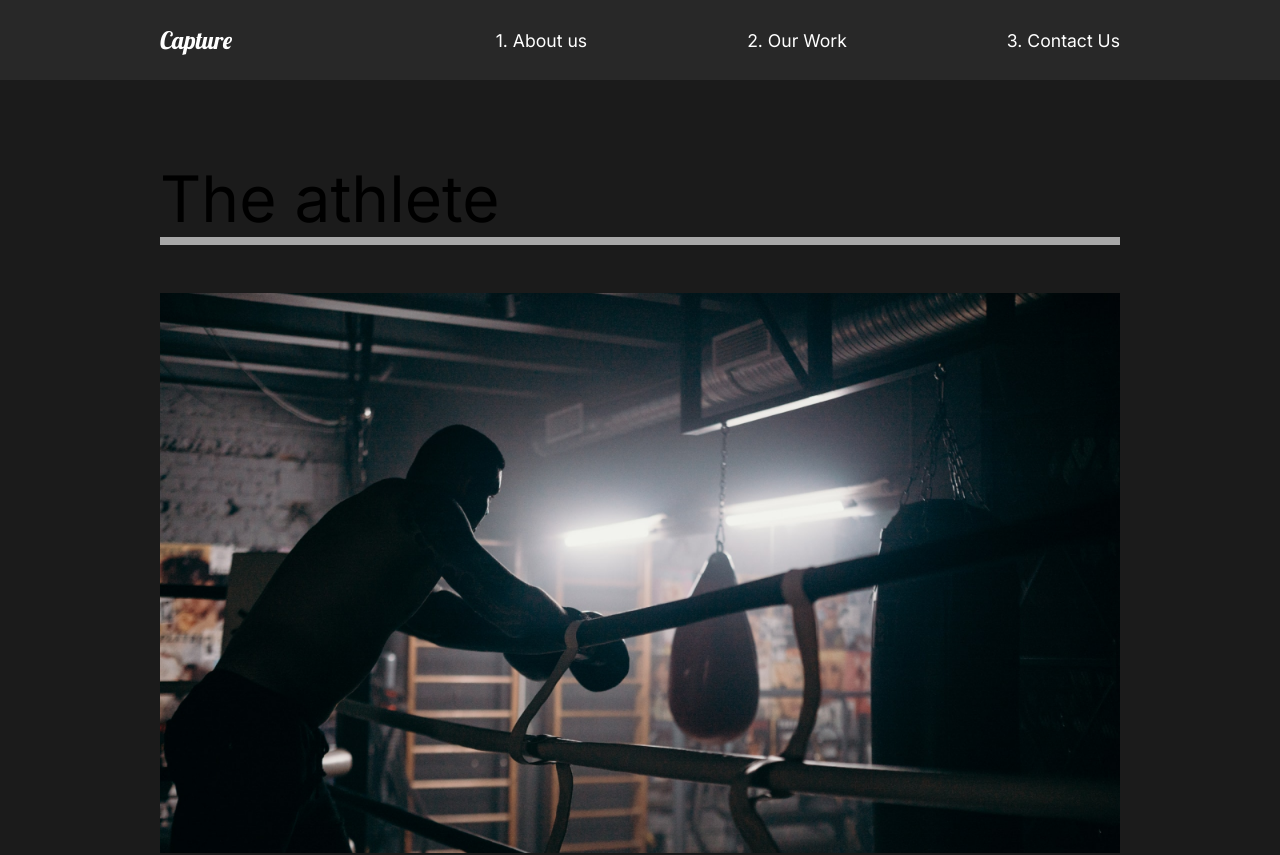
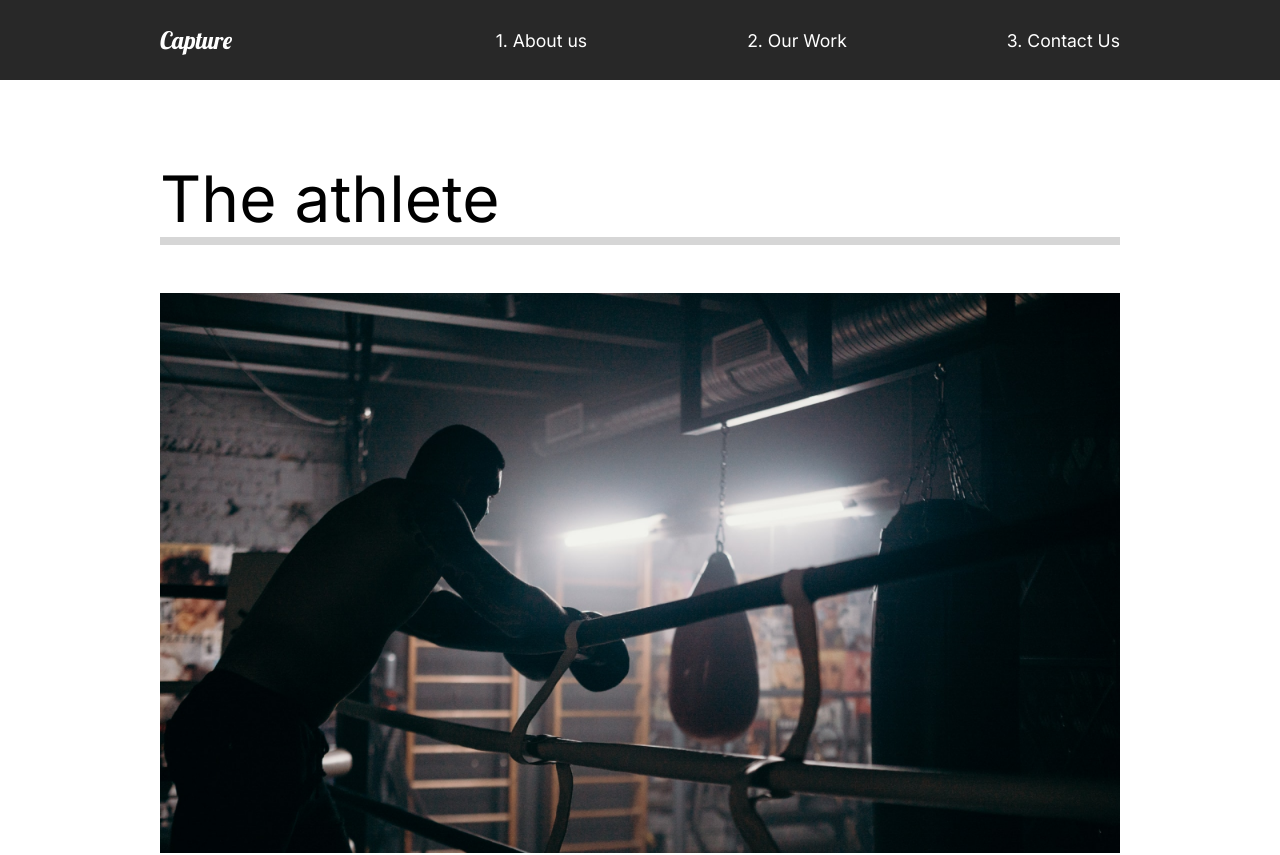
Before and after one commit to AvellaJB/tuto-capture-annotation, a React (Create React App) app: page /work in a window 1280 px wide. Shown: the top 855 px of the page. Built offline with nearby package versions, Linux system fonts and the light colour scheme.

Commit message:
Ajout des page transition

```diff
--- a/src/App.js
+++ b/src/App.js
@@ -10,9 +10,15 @@ import GlobalStyle from "./components/GlobalStyle";
 import Nav from "./components/Nav";
 
 //Import Router
-import { Switch, Route } from "react-router-dom";
+import { Switch, Route, useLocation } from "react-router-dom";
+
+//Animation
+import { AnimatePresence } from "framer-motion";
 
 function App() {
+  //Frame motion a besoin d'une cle pour fonctionner, on importe donc useLocation qui contient une clef par page.
+  const location = useLocation();
+
   return (
     <div className="App">
       {/* Ici on importe notre composant Global Stlyle qui viens appliquer le style global à la page.*/}
@@ -25,7 +31,14 @@ function App() {
       c'est pratique parce que Route va chercher une approximation de notre lien.
       Après avoir ajouté le exact, quand on va sur http://localhost:3000/work, j'ai que work qui est render
       */}
-      <Switch>
+      {/*On ajoute animate presence qui wrap notre switch pour utiliser l'exit dans framer et qu'on puisse
+      donner à framer la position dans laquelle on est pour savoir quand appliquer l'exit anim
+      exitBeforeEnter permet d'appliquer d'attendre que l'anim exit soit fini pour passer à l'anim de la page suivante
+      sinon les deux startent en même temps. */}
+      <AnimatePresence exitBeforeEnter>
+        {/*On ajoute dans le switch la location et la clef pour framer
+         */}
+        <Switch location={location} key={location.pathname}>
           <Route path="/" exact>
             <AboutUs />
           </Route>
@@ -41,6 +54,7 @@ function App() {
             <ContactUs />
           </Route>
         </Switch>
+      </AnimatePresence>
     </div>
   );
 }
--- /dev/null
+++ b/src/animation.js
@@ -0,0 +1,20 @@
+export const pageAnimation = {
+  hidden: {
+    opacity: 0,
+    y: 300,
+  },
+  show: {
+    opacity: 1,
+    y: 0,
+    transition: {
+      duration: 1,
+    },
+  },
+  exit: {
+    opacity: 0,
+    y: 300,
+    transition: {
+      duration: 1,
+    },
+  },
+};
--- a/src/pages/AboutUs.js
+++ b/src/pages/AboutUs.js
@@ -6,13 +6,22 @@ import AboutSection from "../components/AboutSection";
 import ServicesSection from "../components/ServicesSection";
 import FaqSection from "../components/FaqSection";
 
+//import animation
+import { motion } from "framer-motion";
+import { pageAnimation } from "../animation";
+
 const AboutUs = () => {
   return (
-    <>
+    <motion.div
+      variants={pageAnimation}
+      initial="hidden"
+      animate="show"
+      exit="exit"
+    >
       <AboutSection />
       <ServicesSection />
       <FaqSection />
-    </>
+    </motion.div>
   );
 };
 
--- a/src/pages/ContactUs.js
+++ b/src/pages/ContactUs.js
@@ -1,10 +1,19 @@
 import React from "react";
+
+//import animation
+import { motion } from "framer-motion";
+import { pageAnimation } from "../animation";
 
 const ContactUs = () => {
   return (
-    <div>
+    <motion.div
+      variants={pageAnimation}
+      initial="hidden"
+      animate="show"
+      exit="exit"
+    >
       <h1>Contact Us</h1>
-    </div>
+    </motion.div>
   );
 };
 
--- a/src/pages/MovieDetail.js
+++ b/src/pages/MovieDetail.js
@@ -2,6 +2,9 @@ import React, { useState, useEffect } from "react";
 import styled from "styled-components";
 import { useHistory } from "react-router-dom";
 import { MovieState } from "../movieState";
+//import animation
+import { motion } from "framer-motion";
+import { pageAnimation } from "../animation";
 
 /*Comment faire le content dynamique?
 
@@ -38,7 +41,12 @@ On invoque la fonction useHistory*/
   return (
     <>
       {movie && (
-        <Details>
+        <Details
+          variants={pageAnimation}
+          initial="hidden"
+          animate="show"
+          exit="exit"
+        >
           <Headline>
             <h2>{movie.title}</h2>
             <img src={movie.mainImg} alt="" />
@@ -61,7 +69,7 @@ On invoque la fonction useHistory*/
   );
 };
 
-const Details = styled.div`
+const Details = styled(motion.div)`
   color: white;
 `;
 
--- a/src/pages/OurWork.js
+++ b/src/pages/OurWork.js
@@ -6,9 +6,22 @@ import athlete from "../img/athlete-small.png";
 import theracer from "../img/theracer-small.png";
 import goodtimes from "../img/goodtimes-small.png";
 
+//import animation
+import { motion } from "framer-motion";
+import { pageAnimation } from "../animation";
+
+// Attention dans le cadre de styled components si on veux ajouter Motion alors il faut modifier
+// le styled components.
+
 const OurWork = () => {
   return (
-    <Work>
+    <Work
+      variants={pageAnimation}
+      initial="hidden"
+      animate="show"
+      exit="exit"
+      style={{ background: "#fff" }}
+    >
       <Movie>
         <h2>The athlete</h2>
         <div className="line"></div>
@@ -34,7 +47,8 @@ const OurWork = () => {
   );
 };
 
-const Work = styled.div`
+//ici on a modifié le style component en ajouter (motion.div) comme ça motion fonctionne
+const Work = styled(motion.div)`
   min-height: 100vh;
   overflow: hidden;
   padding: 5rem 10rem;
```
Lines whose indentation alone changed are shown as unchanged.
